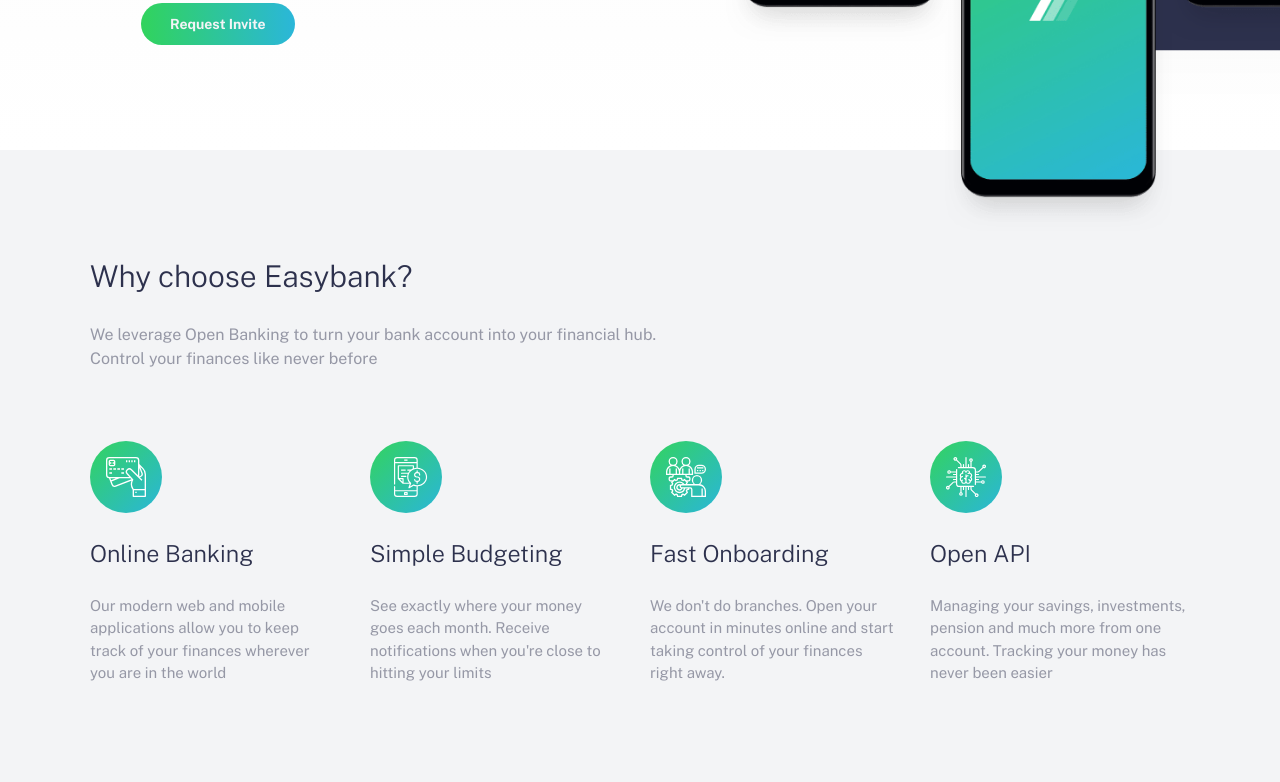
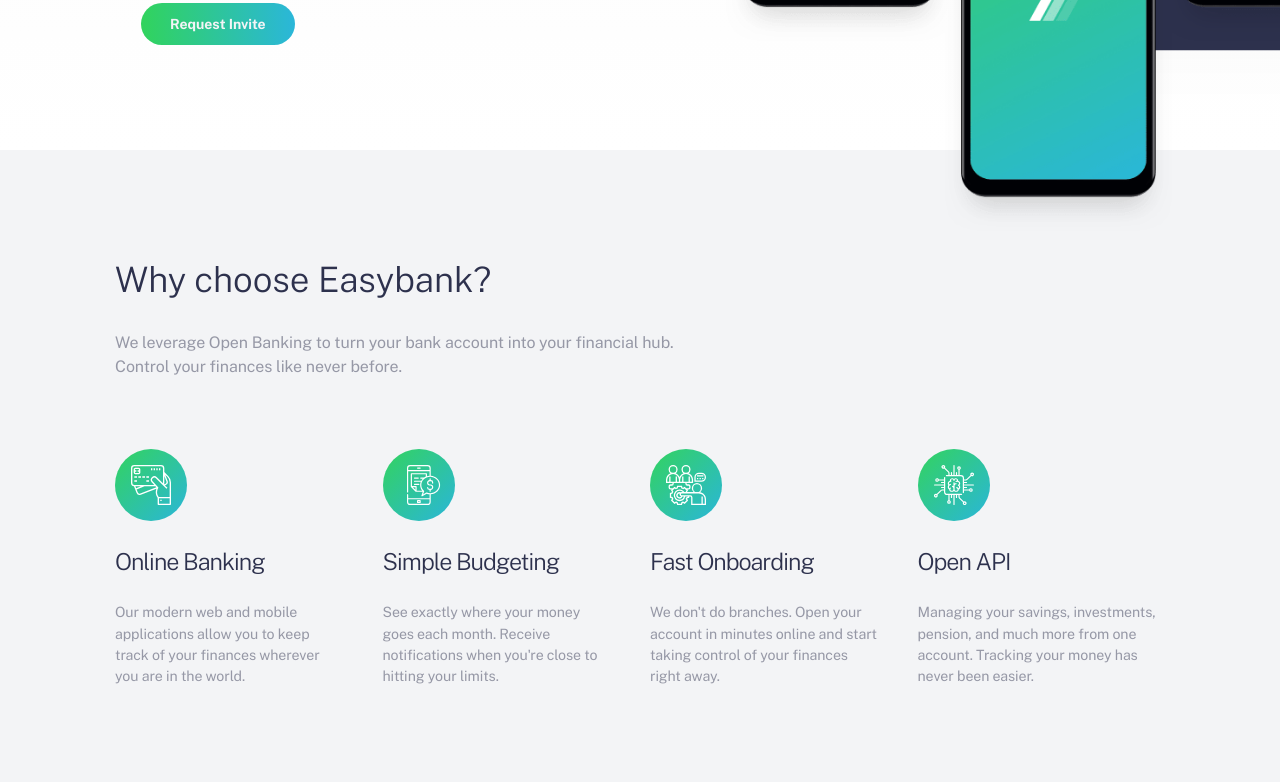
Before and after one commit to Lungowe-S/easybank-landing-page, a plain HTML site: page index.html in a window 1280 px wide. Shown: the part 522-1304 px from the top of the page. Drawn offline with nearby package versions, Linux system fonts and the light colour scheme.

Commit message:
1. Added some full stops to the copy in the features sections 2. Made some changes to some em properties in the features styles section, as well as adding letter spacing to the titles and copy

```diff
--- a/css/style.css
+++ b/css/style.css
@@ -124,14 +124,14 @@ h1 {
   background-color: var(--light-grayish-blue);
 }
 .features__wrapper {
-  max-width: 1100px;
+  max-width: 1050px;
   margin: auto;
   padding-top: 5.2em;
 }
 
 .features__reviews-wrapper {
   display: grid;
-  grid-template-columns: repeat(auto-fill, minmax(250px, 1fr));
+  grid-template-columns: repeat(auto-fill, minmax(200px, 1fr));
   grid-gap: 1em;
   margin-top: 3.5em;
   padding-bottom: 5em;
@@ -140,13 +140,15 @@ h1 {
 .features__copy h2 {
   color: var(--dark-blue);
   font-weight: 300;
+  font-size: 1.75em;
 }
 
 .features__copy p {
   font-size: 0.8em;
-  width: 55%;
+  width: 100%;
   padding-top: 1.5em;
   color: var(--grayish-blue);
+  letter-spacing: -0.1px;
 }
 
 .features__review-title {
@@ -154,20 +156,22 @@ h1 {
   font-weight: 300;
   padding-top: 1em;
   padding-bottom: 1em;
+  letter-spacing: -1px;
 }
 
 .features__review-copy {
-  font-size: 0.75em;
+  font-size: 0.71em;
   color: var(--grayish-blue);
+  letter-spacing: -0.1px;
 }
 
 .features__review:nth-child(1) p {
-  padding-right: 0.8em;
+  padding-right: 1.2em;
 }
 
 .features__review:nth-child(2) p,
 .features__review:nth-child(3) p {
-  padding-right: 1em;
+  padding-right: 1.2em;
 }
 
 /* Articles styles */
--- a/index.html
+++ b/index.html
@@ -65,18 +65,18 @@
       <div class="features__wrapper">
         <div class="features__copy">
           <h2>Why choose Easybank?</h2>
-          <p>We leverage Open Banking to turn your bank account into your financial hub. Control your finances like never before</p>
+          <p>We leverage Open Banking to turn your bank account into your financial hub. <br>Control your finances like never before.</p>
         </div>
         <div class="features__reviews-wrapper">
           <div class="features__review">
             <img src="images/icon-online.svg" alt="icon that represents online banking" class="features__review-image" />
             <h3 class="features__review-title">Online Banking</h3>
-            <p class="features__review-copy">Our modern web and mobile applications allow you to keep track of your finances wherever you are in the world</p>
+            <p class="features__review-copy">Our modern web and mobile applications allow you to keep track of your finances wherever you are in the world.</p>
           </div>
           <div class="features__review">
             <img src="images/icon-budgeting.svg" alt="icon that represents simple budgeting" class="features__review-image" />
             <h3 class="features__review-title">Simple Budgeting</h3>
-            <p class="features__review-copy">See exactly where your money goes each month. Receive notifications when you're close to hitting your limits</p>
+            <p class="features__review-copy">See exactly where your money goes each month. Receive notifications when you're close to hitting your limits.</p>
           </div>
           <div class="features__review">
             <img src="images/icon-onboarding.svg" alt="icon that represents fast the apps fast onboarding" class="features__review-image" />
@@ -86,7 +86,7 @@
           <div class="features__review">
             <img src="images/icon-api.svg" alt="icon that represents the open api" class="features__review-image" />
             <h3 class="features__review-title">Open API</h3>
-            <p class="features__review-copy">Managing your savings, investments, pension and much more from one account. Tracking your money has never been easier</p>
+            <p class="features__review-copy">Managing your savings, investments, pension, and much more from one account. Tracking your money has never been easier.</p>
           </div>
         </div>
       </div>
```
